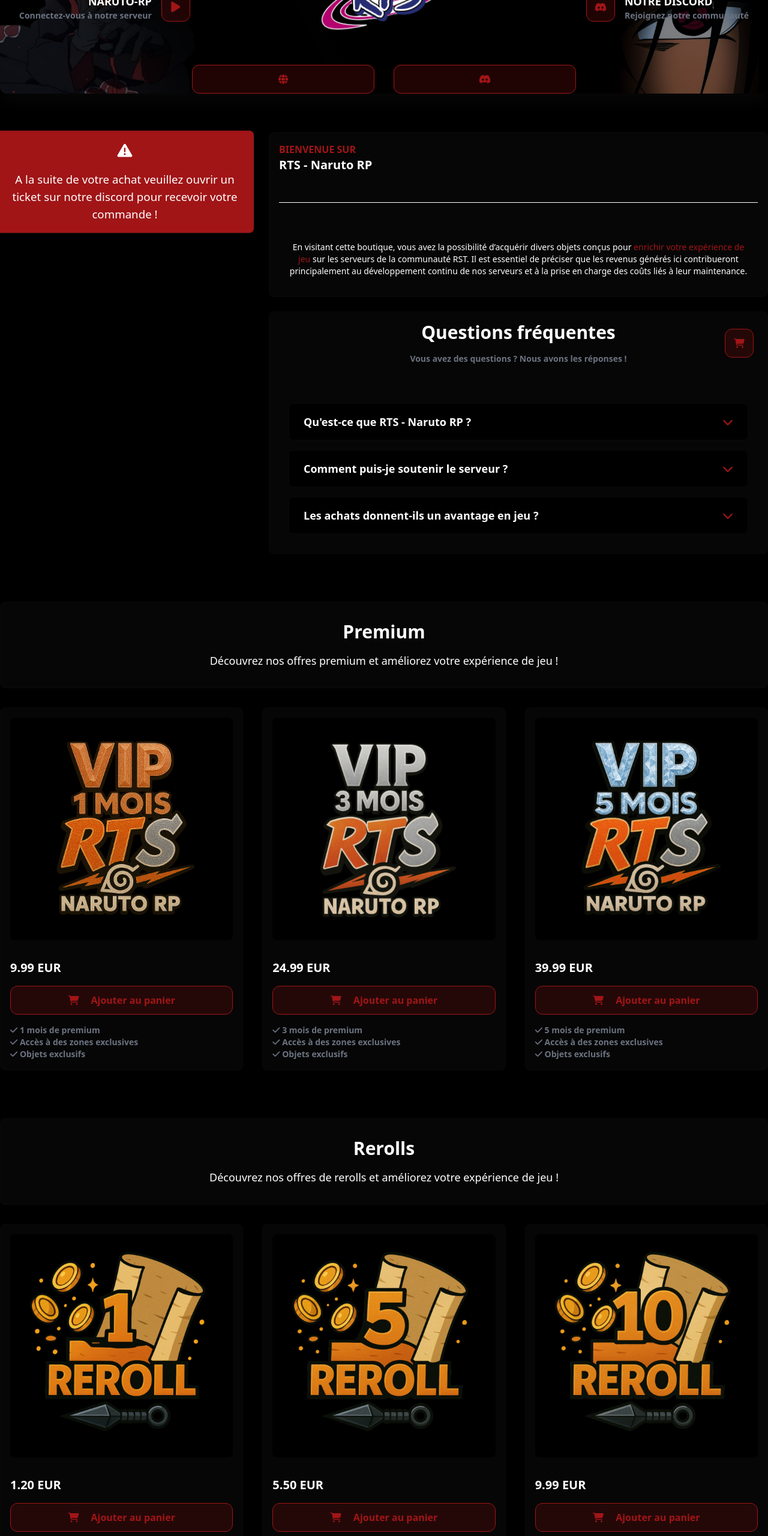
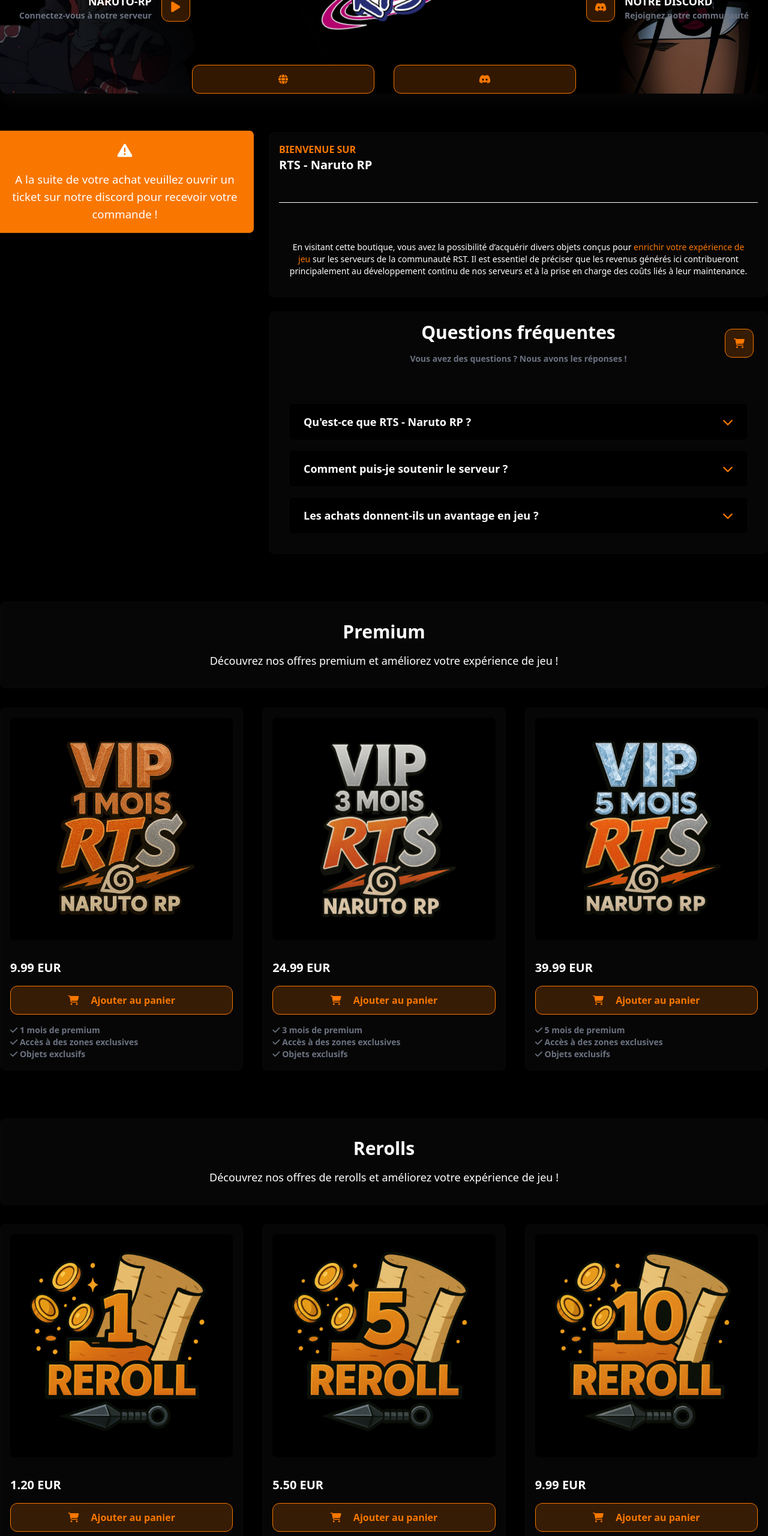
Before and after one commit to WassimFrioui/RTS, a plain HTML site: page store.html in a window 1280 px wide. Shown: the part 180-2740 px from the top of the page at 60% size. Drawn offline with nearby package versions, Linux system fonts and the light colour scheme; a web font is replaced by a local one.

Commit message:
update color

```diff
--- a/store.html
+++ b/store.html
@@ -41,8 +41,8 @@
                     <h4 class="text-white text-lg font-bold uppercase">NARUTO-RP</h4>
                     <p class="text-gray-500 text-sm font-bold">Connectez-vous à notre serveur</p>
                 </div>
-                <div class="border border-[#A11517] bg-[#A11517]/20 backdrop-blur-md hover:bg-[#A11517]/30 text-white font-bold h-12 w-12 rounded-xl flex items-center justify-center transition duration-300 ease-in-out transform hover:scale-105">
-                    <span class="text-[#A11517] text-xl z-10"><i class="fa-solid fa-play"></i></i></span>
+                <div class="border border-[#f97700] bg-[#f97700]/20 backdrop-blur-md hover:bg-[#f97700]/30 text-white font-bold h-12 w-12 rounded-xl flex items-center justify-center transition duration-300 ease-in-out transform hover:scale-105">
+                    <span class="text-[#f97700] text-xl z-10"><i class="fa-solid fa-play"></i></i></span>
                 </div>
             </a>
         </div>
@@ -51,8 +51,8 @@
         </a>
         <div class="space-x-4 z-10">
             <a href="https://discord.gg/t4pFcXMMz5" class="flex flex-row items-center justify-center space-x-4">
-                <div class="border border-[#A11517] bg-[#A11517]/20 backdrop-blur-md hover:bg-[#A11517]/30 text-white font-bold h-12 w-12 rounded-xl flex items-center justify-center transition duration-300 ease-in-out transform hover:scale-105">
-                    <span class="text-[#A11517] text-md z-10"><i class="fa-brands fa-discord"></i></span>
+                <div class="border border-[#f97700] bg-[#f97700]/20 backdrop-blur-md hover:bg-[#f97700]/30 text-white font-bold h-12 w-12 rounded-xl flex items-center justify-center transition duration-300 ease-in-out transform hover:scale-105">
+                    <span class="text-[#f97700] text-md z-10"><i class="fa-brands fa-discord"></i></span>
                 </div>
                 <div class="text-left">
                     <h4 class="text-white text-lg font-bold uppercase">Notre Discord</h4>
@@ -63,14 +63,14 @@
         <div class="absolute bottom-0 left-0 flex items-center justify-center w-full h-12 z-10 gap-8 px-8">
 
             <a href="index.html" class="flex flex-row items-center justify-center space-x-4 w-1/4">
-                <div class="border border-[#A11517] bg-[#A11517]/20 backdrop-blur-md hover:bg-[#A11517]/30 text-white font-bold h-12 w-full rounded-xl flex items-center justify-center transition duration-300 ease-in-out transform hover:scale-105">
-                    <span class="text-[#A11517] text-md z-10"><i class="fa-solid fa-globe"></i></span>
+                <div class="border border-[#f97700] bg-[#f97700]/20 backdrop-blur-md hover:bg-[#f97700]/30 text-white font-bold h-12 w-full rounded-xl flex items-center justify-center transition duration-300 ease-in-out transform hover:scale-105">
+                    <span class="text-[#f97700] text-md z-10"><i class="fa-solid fa-globe"></i></span>
                 </div>
             </a>
 
             <a href="https://discord.gg/t4pFcXMMz5" class="flex flex-row items-center justify-center space-x-4 w-1/4">
-                <div class="border border-[#A11517] bg-[#A11517]/20 backdrop-blur-md hover:bg-[#A11517]/30 text-white font-bold h-12 w-full rounded-xl flex items-center justify-center transition duration-300 ease-in-out transform hover:scale-105">
-                    <span class="text-[#A11517] text-md z-10"><i class="fa-brands fa-discord"></i></span>
+                <div class="border border-[#f97700] bg-[#f97700]/20 backdrop-blur-md hover:bg-[#f97700]/30 text-white font-bold h-12 w-full rounded-xl flex items-center justify-center transition duration-300 ease-in-out transform hover:scale-105">
+                    <span class="text-[#f97700] text-md z-10"><i class="fa-brands fa-discord"></i></span>
                 </div>
             </a>
 
@@ -81,7 +81,7 @@
 
         <div class="flex flex-row w-full items-start justify-center space-x-8">
             <div class="flex flex-col items-center justify-center w-1/3 gap-4">
-                <div class="animate__animated animate__pulse animate__slower animate__infinite flex flex-col items-center justify-center w-full p-4 bg-[#A11517] rounded-lg shadow-xs shadow-white border border-zinc-950">
+                <div class="animate__animated animate__pulse animate__slower animate__infinite flex flex-col items-center justify-center w-full p-4 bg-[#f97700] rounded-lg shadow-xs shadow-white border border-zinc-950">
                     <h1 class="text-2xl font-bold mb-4"><i class="fa-solid fa-triangle-exclamation"></i></h1>
                     <p class="text-lg">A la suite de votre achat veuillez ouvrir un ticket sur notre discord pour recevoir votre commande !</p>
                 </div>
@@ -98,12 +98,12 @@
 
                 <div class="flex flex-col items-start justify-start w-full h-full p-4 bg-[#060606] rounded-lg shadow-xs shadow-white border border-zinc-950 space-y-12">
                     <div class="flex flex-col items-start justify-start w-full h-1/2 shadow-xs shadow-white border-white border-b">
-                        <h1 class="text-md font-bold uppercase text-[#A11517]">Bienvenue sur</h1>
+                        <h1 class="text-md font-bold uppercase text-[#f97700]">Bienvenue sur</h1>
                         <h1 class="text-xl font-italic font-bold mb-12">RTS - Naruto RP</h1>
                     </div>
 
                     <div class="flex flex-col items-center justify-center w-full h-2/3 p-4">
-                        <p class="text-sm">En visitant cette boutique, vous avez la possibilité d’acquérir divers objets conçus pour <span class="text-[#A11517]">enrichir votre expérience de jeu</span> sur les serveurs de la communauté RST. Il est essentiel de préciser que les revenus générés ici contribueront principalement au développement continu de nos serveurs et à la prise en charge des coûts liés à leur maintenance.
+                        <p class="text-sm">En visitant cette boutique, vous avez la possibilité d’acquérir divers objets conçus pour <span class="text-[#f97700]">enrichir votre expérience de jeu</span> sur les serveurs de la communauté RST. Il est essentiel de préciser que les revenus générés ici contribueront principalement au développement continu de nos serveurs et à la prise en charge des coûts liés à leur maintenance.
                     </div>
                 </div>
 
@@ -118,7 +118,7 @@
                             <div class="bg-black text-white rounded-lg shadow-xs shadow-white border border-zinc-950">
                                 <button class="w-full text-left py-4 px-6 text-lg font-bold text-white flex justify-between items-center focus:outline-none" onclick="toggleAccordion(this)">
                                     Qu'est-ce que RTS - Naruto RP ?
-                                    <span class="text-[#A11517]"><i class="fa-solid fa-chevron-down"></i></span>
+                                    <span class="text-[#f97700]"><i class="fa-solid fa-chevron-down"></i></span>
                                 </button>
                                 <div class="hidden px-6 py-4 text-gray-400">
                                     RTS - Naruto RP est un serveur de jeu basé sur l'univers de Naruto, offrant une expérience immersive et unique.
@@ -127,7 +127,7 @@
                             <div class="bg-black text-white rounded-lg shadow-xs shadow-white border border-zinc-950">
                                 <button class="w-full text-left py-4 px-6 text-lg font-bold text-white flex justify-between items-center focus:outline-none" onclick="toggleAccordion(this)">
                                     Comment puis-je soutenir le serveur ?
-                                    <span class="text-[#A11517]"><i class="fa-solid fa-chevron-down"></i></span>
+                                    <span class="text-[#f97700]"><i class="fa-solid fa-chevron-down"></i></span>
                                 </button>
                                 <div class="hidden px-6 py-4 text-gray-400">
                                     Vous pouvez soutenir le serveur en achetant des objets dans notre boutique ou en faisant un don.
@@ -136,7 +136,7 @@
                             <div class="bg-black text-white rounded-lg shadow-xs shadow-white border border-zinc-950">
                                 <button class="w-full text-left py-4 px-6 text-lg font-bold text-white flex justify-between items-center focus:outline-none" onclick="toggleAccordion(this)">
                                     Les achats donnent-ils un avantage en jeu ?
-                                    <span class="text-[#A11517]"><i class="fa-solid fa-chevron-down"></i></span>
+                                    <span class="text-[#f97700]"><i class="fa-solid fa-chevron-down"></i></span>
                                 </button>
                                 <div class="hidden px-6 py-4 text-gray-400">
                                     Les objets achetés sont conçus pour enrichir l'expérience de jeu sans déséquilibrer le gameplay.
@@ -180,8 +180,8 @@
                 <div class="flex flex-col items-start jusctify-center w-full h-auto text-left gap-4">
                     <h1 class="text-xl font-bold uppercase">9.99 eur</h1>
                     <button onclick="addToCart('1 mois de premium', 9.99)" class="flex flex-row items-center justify-center space-x-4 w-full">
-                        <div class="border border-[#A11517] bg-[#A11517]/20 backdrop-blur-md hover:bg-[#A11517]/30 text-white font-bold h-12 w-full rounded-xl flex items-center justify-center transition duration-300 ease-in-out transform ">
-                            <span class="text-[#A11517] text-md z-10"><i class="fa-solid fa-cart-shopping mr-4"></i> Ajouter au panier</span>
+                        <div class="border border-[#f97700] bg-[#f97700]/20 backdrop-blur-md hover:bg-[#f97700]/30 text-white font-bold h-12 w-full rounded-xl flex items-center justify-center transition duration-300 ease-in-out transform ">
+                            <span class="text-[#f97700] text-md z-10"><i class="fa-solid fa-cart-shopping mr-4"></i> Ajouter au panier</span>
                         </div>
                     </button>
                     <ul>
@@ -197,8 +197,8 @@
                 <div class="flex flex-col items-start jusctify-center w-full h-auto text-left gap-4">
                     <h1 class="text-xl font-bold uppercase">24.99 eur</h1>
                     <button onclick="addToCart('3 mois de premium', 24.99)" class="flex flex-row items-center justify-center space-x-4 w-full">
-                        <div class="border border-[#A11517] bg-[#A11517]/20 backdrop-blur-md hover:bg-[#A11517]/30 text-white font-bold h-12 w-full rounded-xl flex items-center justify-center transition duration-300 ease-in-out transform ">
-                            <span class="text-[#A11517] text-md z-10"><i class="fa-solid fa-cart-shopping mr-4"></i> Ajouter au panier</span>
+                        <div class="border border-[#f97700] bg-[#f97700]/20 backdrop-blur-md hover:bg-[#f97700]/30 text-white font-bold h-12 w-full rounded-xl flex items-center justify-center transition duration-300 ease-in-out transform ">
+                            <span class="text-[#f97700] text-md z-10"><i class="fa-solid fa-cart-shopping mr-4"></i> Ajouter au panier</span>
                         </div>
                     </button>
                     <ul>
@@ -214,8 +214,8 @@
                 <div class="flex flex-col items-start jusctify-center w-full h-auto text-left gap-4">
                     <h1 class="text-xl font-bold uppercase">39.99 eur</h1>
                     <button onclick="addToCart('5 mois de premium',39.99)" class="flex flex-row items-center justify-center space-x-4 w-full">
-                        <div class="border border-[#A11517] bg-[#A11517]/20 backdrop-blur-md hover:bg-[#A11517]/30 text-white font-bold h-12 w-full rounded-xl flex items-center justify-center transition duration-300 ease-in-out transform ">
-                            <span class="text-[#A11517] text-md z-10"><i class="fa-solid fa-cart-shopping mr-4"></i> Ajouter au panier</span>
+                        <div class="border border-[#f97700] bg-[#f97700]/20 backdrop-blur-md hover:bg-[#f97700]/30 text-white font-bold h-12 w-full rounded-xl flex items-center justify-center transition duration-300 ease-in-out transform ">
+                            <span class="text-[#f97700] text-md z-10"><i class="fa-solid fa-cart-shopping mr-4"></i> Ajouter au panier</span>
                         </div>
                     </button>
                     <ul>
@@ -241,8 +241,8 @@
                 <div class="flex flex-col items-start jusctify-center w-full h-auto text-left gap-4">
                     <h1 class="text-xl font-bold uppercase">1.20 eur</h1>
                     <button onclick="addToCart('1 reroll', 1.20)" class="flex flex-row items-center justify-center space-x-4 w-full">
-                        <div class="border border-[#A11517] bg-[#A11517]/20 backdrop-blur-md hover:bg-[#A11517]/30 text-white font-bold h-12 w-full rounded-xl flex items-center justify-center transition duration-300 ease-in-out transform ">
-                            <span class="text-[#A11517] text-md z-10"><i class="fa-solid fa-cart-shopping mr-4"></i> Ajouter au panier</span>
+                        <div class="border border-[#f97700] bg-[#f97700]/20 backdrop-blur-md hover:bg-[#f97700]/30 text-white font-bold h-12 w-full rounded-xl flex items-center justify-center transition duration-300 ease-in-out transform ">
+                            <span class="text-[#f97700] text-md z-10"><i class="fa-solid fa-cart-shopping mr-4"></i> Ajouter au panier</span>
                         </div>
                     </button>
                     <ul>
@@ -256,8 +256,8 @@
                 <div class="flex flex-col items-start jusctify-center w-full h-auto text-left gap-4">
                     <h1 class="text-xl font-bold uppercase">5.50 eur</h1>
                     <button onclick="addToCart('5 rerolls', 5.50)" class="flex flex-row items-center justify-center space-x-4 w-full">
-                        <div class="border border-[#A11517] bg-[#A11517]/20 backdrop-blur-md hover:bg-[#A11517]/30 text-white font-bold h-12 w-full rounded-xl flex items-center justify-center transition duration-300 ease-in-out transform ">
-                            <span class="text-[#A11517] text-md z-10"><i class="fa-solid fa-cart-shopping mr-4"></i> Ajouter au panier</span>
+                        <div class="border border-[#f97700] bg-[#f97700]/20 backdrop-blur-md hover:bg-[#f97700]/30 text-white font-bold h-12 w-full rounded-xl flex items-center justify-center transition duration-300 ease-in-out transform ">
+                            <span class="text-[#f97700] text-md z-10"><i class="fa-solid fa-cart-shopping mr-4"></i> Ajouter au panier</span>
                         </div>
                     </button>
                     <ul>
@@ -271,8 +271,8 @@
                 <div class="flex flex-col items-start jusctify-center w-full h-auto text-left gap-4">
                     <h1 class="text-xl font-bold uppercase">9.99 eur</h1>
                     <button onclick="addToCart('10 rerolls', 9.99)" class="flex flex-row items-center justify-center space-x-4 w-full">
-                        <div class="border border-[#A11517] bg-[#A11517]/20 backdrop-blur-md hover:bg-[#A11517]/30 text-white font-bold h-12 w-full rounded-xl flex items-center justify-center transition duration-300 ease-in-out transform ">
-                            <span class="text-[#A11517] text-md z-10"><i class="fa-solid fa-cart-shopping mr-4"></i> Ajouter au panier</span>
+                        <div class="border border-[#f97700] bg-[#f97700]/20 backdrop-blur-md hover:bg-[#f97700]/30 text-white font-bold h-12 w-full rounded-xl flex items-center justify-center transition duration-300 ease-in-out transform ">
+                            <span class="text-[#f97700] text-md z-10"><i class="fa-solid fa-cart-shopping mr-4"></i> Ajouter au panier</span>
                         </div>
                     </button>
                     <ul>
@@ -289,8 +289,8 @@
                 <div class="flex flex-col items-start jusctify-center w-full h-auto text-left gap-4">
                     <h1 class="text-xl font-bold uppercase">24.99 eur</h1>
                     <button onclick="addToCart('30 reroll', 24.99)" class="flex flex-row items-center justify-center space-x-4 w-full">
-                        <div class="border border-[#A11517] bg-[#A11517]/20 backdrop-blur-md hover:bg-[#A11517]/30 text-white font-bold h-12 w-full rounded-xl flex items-center justify-center transition duration-300 ease-in-out transform ">
-                            <span class="text-[#A11517] text-md z-10"><i class="fa-solid fa-cart-shopping mr-4"></i> Ajouter au panier</span>
+                        <div class="border border-[#f97700] bg-[#f97700]/20 backdrop-blur-md hover:bg-[#f97700]/30 text-white font-bold h-12 w-full rounded-xl flex items-center justify-center transition duration-300 ease-in-out transform ">
+                            <span class="text-[#f97700] text-md z-10"><i class="fa-solid fa-cart-shopping mr-4"></i> Ajouter au panier</span>
                         </div>
                     </button>
                     <ul>
@@ -304,8 +304,8 @@
                 <div class="flex flex-col items-start jusctify-center w-full h-auto text-left gap-4">
                     <h1 class="text-xl font-bold uppercase">44.99 eur</h1>
                     <button onclick="addToCart('50 rerolls', 44.99)" class="flex flex-row items-center justify-center space-x-4 w-full">
-                        <div class="border border-[#A11517] bg-[#A11517]/20 backdrop-blur-md hover:bg-[#A11517]/30 text-white font-bold h-12 w-full rounded-xl flex items-center justify-center transition duration-300 ease-in-out transform ">
-                            <span class="text-[#A11517] text-md z-10"><i class="fa-solid fa-cart-shopping mr-4"></i> Ajouter au panier</span>
+                        <div class="border border-[#f97700] bg-[#f97700]/20 backdrop-blur-md hover:bg-[#f97700]/30 text-white font-bold h-12 w-full rounded-xl flex items-center justify-center transition duration-300 ease-in-out transform ">
+                            <span class="text-[#f97700] text-md z-10"><i class="fa-solid fa-cart-shopping mr-4"></i> Ajouter au panier</span>
                         </div>
                     </button>
                     <ul>
@@ -319,8 +319,8 @@
                 <div class="flex flex-col items-start jusctify-center w-full h-auto text-left gap-4">
                     <h1 class="text-xl font-bold uppercase">89.99 eur</h1>
                     <button onclick="addToCart('100 rerolls', 89.99)" class="flex flex-row items-center justify-center space-x-4 w-full">
-                        <div class="border border-[#A11517] bg-[#A11517]/20 backdrop-blur-md hover:bg-[#A11517]/30 text-white font-bold h-12 w-full rounded-xl flex items-center justify-center transition duration-300 ease-in-out transform ">
-                            <span class="text-[#A11517] text-md z-10"><i class="fa-solid fa-cart-shopping mr-4"></i> Ajouter au panier</span>
+                        <div class="border border-[#f97700] bg-[#f97700]/20 backdrop-blur-md hover:bg-[#f97700]/30 text-white font-bold h-12 w-full rounded-xl flex items-center justify-center transition duration-300 ease-in-out transform ">
+                            <span class="text-[#f97700] text-md z-10"><i class="fa-solid fa-cart-shopping mr-4"></i> Ajouter au panier</span>
                         </div>
                     </button>
                     <ul>
@@ -334,12 +334,12 @@
 
     <footer class="bg-black text-white py-4 text-center">
         <p>&copy; 2025 RTS - Serveur GMOD Naruto RP. Tous droits réservés.</p>
-        <a href="https://discord.gg/t4pFcXMMz5" class="text-[#A11517]"><i class="fa-brands fa-discord"></i></a>
+        <a href="https://discord.gg/t4pFcXMMz5" class="text-[#f97700]"><i class="fa-brands fa-discord"></i></a>
     </footer>
 
     <a  onclick="toggleCartPopup()" class="fixed cursor-pointer bottom-6 right-6 flex flex-row items-center justify-center space-x-4">
-        <div class="border border-[#A11517] bg-[#A11517]/20 backdrop-blur-md hover:bg-[#A11517]/30 text-white font-bold h-12 w-12 rounded-xl flex items-center justify-center transition duration-300 ease-in-out transform hover:scale-125">
-            <span class="text-[#A11517] text-md z-10"><i class="fa-solid fa-cart-shopping"></i></span>
+        <div class="border border-[#f97700] bg-[#f97700]/20 backdrop-blur-md hover:bg-[#f97700]/30 text-white font-bold h-12 w-12 rounded-xl flex items-center justify-center transition duration-300 ease-in-out transform hover:scale-125">
+            <span class="text-[#f97700] text-md z-10"><i class="fa-solid fa-cart-shopping"></i></span>
         </div>
     </a>
 
@@ -348,7 +348,7 @@
         <div class="relative bg-[#060606] p-6 rounded-lg shadow-lg h-screen w-[60vh] text-white">
             <div class="flex items-center flex-row justify-between mb-4">
                 <h1 class="text-3xl font-bold">Panier</h1>
-                <button onclick="toggleCartPopup()" class="text-[#A11517] text-xl px-4 py-2 rounded-lg hover:text-white hover:bg-[#A11517] transition duration-300 ease-in-out transform hover:scale-105">
+                <button onclick="toggleCartPopup()" class="text-[#f97700] text-xl px-4 py-2 rounded-lg hover:text-white hover:bg-[#f97700] transition duration-300 ease-in-out transform hover:scale-105">
                     <i class="fa-solid fa-circle-xmark"></i>
                 </button>
 
@@ -362,13 +362,13 @@
                 </div>
                 <div class="flex justify-between gap-8 mt-6 w-auto">
                     <a href="#" onclick="clearCart()" class="flex flex-row items-center justify-center space-x-4">
-                        <div class="border border-[#A11517] bg-[#A11517]/20 backdrop-blur-md hover:bg-[#A11517]/30 text-white font-bold h-12 w-12 rounded-xl flex items-center justify-center transition duration-300 ease-in-out transform hover:scale-125">
-                            <span class="text-[#A11517] text-md z-10"><i class="fa-solid fa-trash-can"></i></span>
+                        <div class="border border-[#f97700] bg-[#f97700]/20 backdrop-blur-md hover:bg-[#f97700]/30 text-white font-bold h-12 w-12 rounded-xl flex items-center justify-center transition duration-300 ease-in-out transform hover:scale-125">
+                            <span class="text-[#f97700] text-md z-10"><i class="fa-solid fa-trash-can"></i></span>
                         </div>
                     </a>
                     <a href="#" onclick="checkout()" class="flex flex-row items-center justify-center space-x-4">
-                        <div class="border border-[#A11517] bg-[#A11517]/20 backdrop-blur-md hover:bg-[#A11517]/30 text-white font-bold px-4 h-12 w-auto rounded-xl flex items-center justify-center transition duration-300 ease-in-out transform hover:scale-125">
-                            <span class="text-[#A11517] text-md z-10">Passer à la caisse</span>
+                        <div class="border border-[#f97700] bg-[#f97700]/20 backdrop-blur-md hover:bg-[#f97700]/30 text-white font-bold px-4 h-12 w-auto rounded-xl flex items-center justify-center transition duration-300 ease-in-out transform hover:scale-125">
+                            <span class="text-[#f97700] text-md z-10">Passer à la caisse</span>
                         </div>
                     </a>
                 </div>
@@ -427,7 +427,7 @@
                 li.textContent = `${item} - ${price.toFixed(2)} EUR x `;
                 li.appendChild(input);
                 const removeButton = document.createElement('button');
-                removeButton.innerHTML = '<span class="text-[#A11517] text-md z-10"><i class="fa-solid fa-trash-can"></i></span>';
+                removeButton.innerHTML = '<span class="text-[#f97700] text-md z-10"><i class="fa-solid fa-trash-can"></i></span>';
                 removeButton.className = 'text-red-500 ml-4';
                 removeButton.onclick = () => {
                     cart = cart.filter(cartItem => cartItem.item !== item);
```
Also changed, not shown: index.html (+14 -14 lines).
